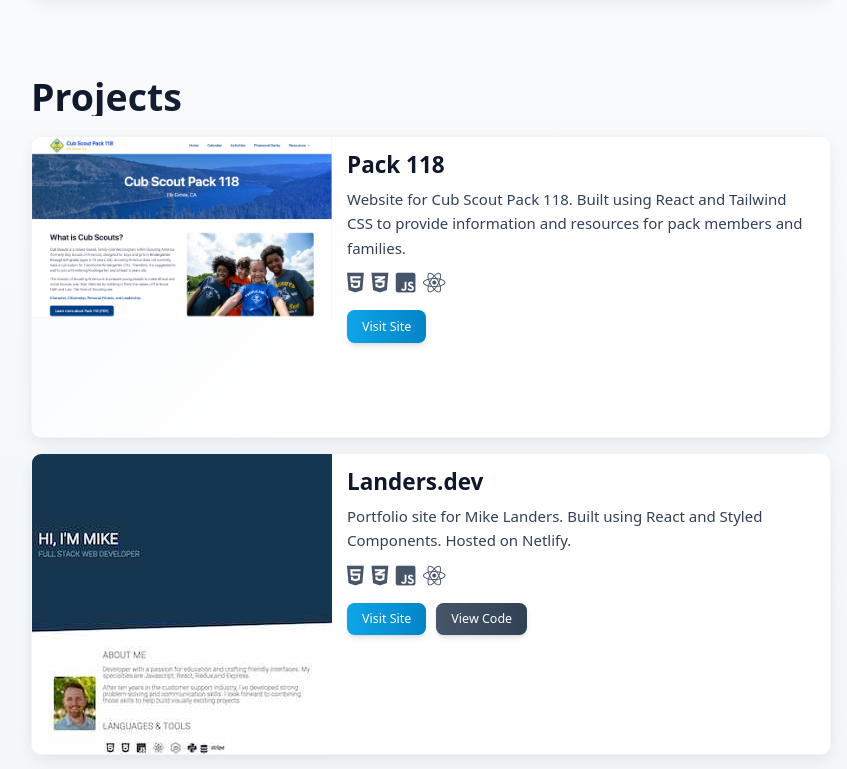
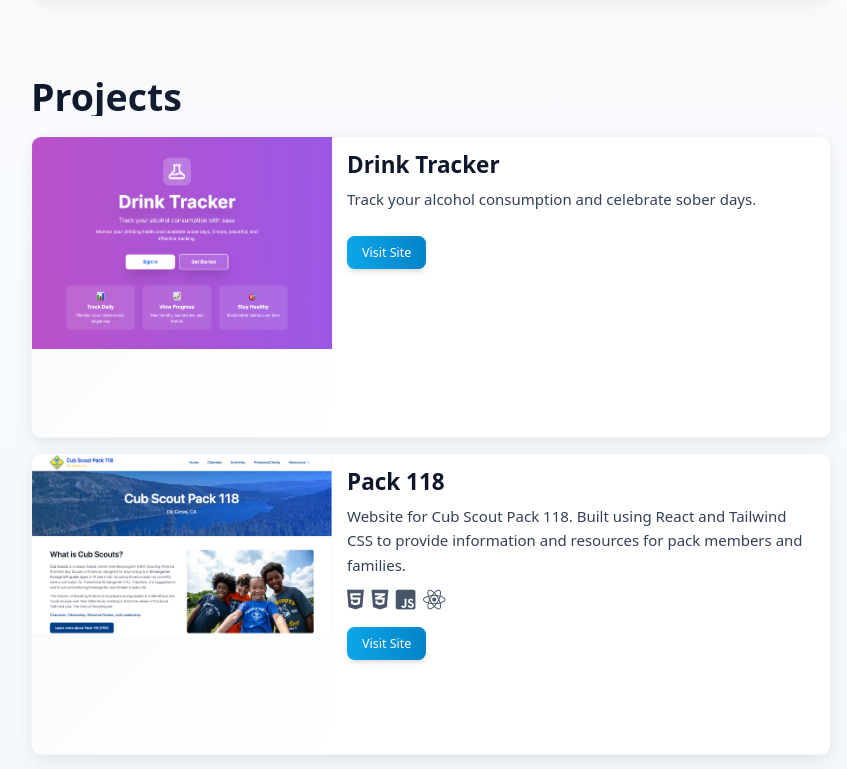
Before and after one commit to mlanders/Portfolio, a React (Create React App) app: page / in a window 1280 px wide. Shown: the part 880-1649 px from the top of the page, without its empty margins (209-1056 px from the left). Built offline with nearby package versions, Linux system fonts and the light colour scheme.

Commit message:
Add Drink Tracker project to portfolio
Introduced the Drink Tracker project to the projects list and small projects array, including its image and relevant metadata. Added DrinkTracker.png asset to the img directory.

```diff
--- a/src/components/Projects.tsx
+++ b/src/components/Projects.tsx
@@ -8,6 +8,12 @@ interface ProjectsProps {
 
 function Projects({ data }: ProjectsProps) {
   const smallProjects: SmallProject[] = [
+    {
+      name: "Drink Tracker",
+      description: "Track your alcohol consumption and celebrate sober days.",
+      siteUrl: "https://drinks.landers.dev/",
+      githubUrl: null,
+    },
     {
       name: "Num to String",
       description: "Type in a number and get a string back.",
--- a/src/data.ts
+++ b/src/data.ts
@@ -1,10 +1,20 @@
 import pack118 from "./img/pack118.png";
 import landers from "./img/Landers.jpg";
+import drinkTracker from "./img/DrinkTracker.png";
 import { Project } from "./types";
 
 const projects: Project[] = [
   {
     id: 1,
+    name: "Drink Tracker",
+    description: "Track your alcohol consumption and celebrate sober days.",
+    img: `${drinkTracker}`,
+    github: "",
+    preview: "https://drinks.landers.dev",
+    tags: [],
+  },
+  {
+    id: 2,
     name: "Pack 118",
     description:
       "Website for Cub Scout Pack 118. Built using React and Tailwind CSS to provide information and resources for pack members and families.",
@@ -19,7 +29,7 @@ const projects: Project[] = [
     ],
   },
   {
-    id: 2,
+    id: 3,
     name: "Landers.dev",
     description:
       "Portfolio site for Mike Landers. Built using React and Styled Components. Hosted on Netlify.",
```
Also changed, not shown: src/img/DrinkTracker.png (added).
